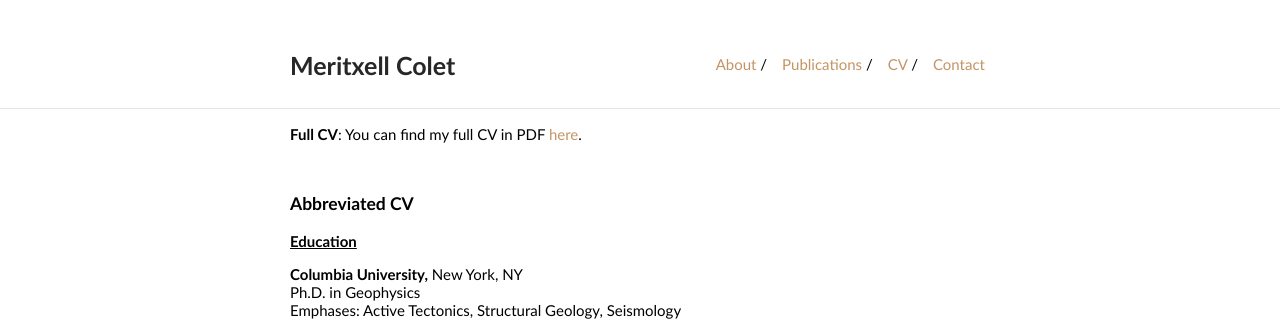
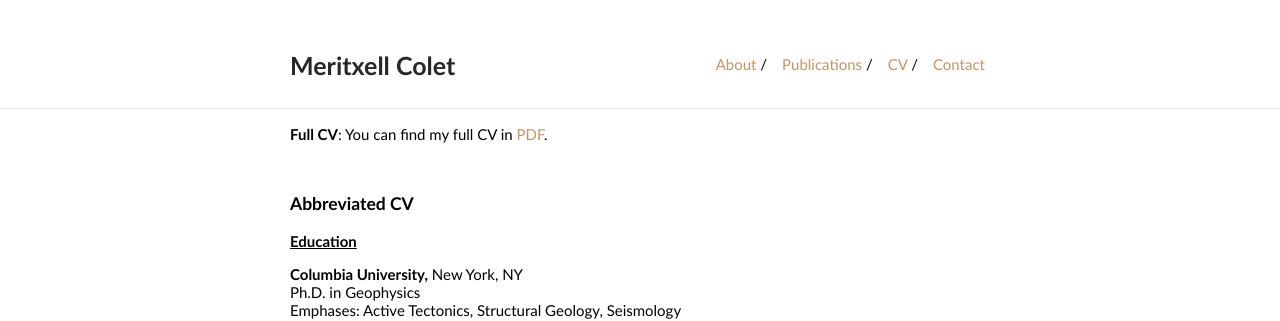
Before and after one commit to MeritxellC/MeritxellC.github.io, a Jekyll site: the page built from cv/cv.md, in a window 1280 px wide. Shown: the top 321 px of the page. Built offline with Jekyll 4.4.1, drawn with Linux system fonts in a browser that asks for light colours.

Commit message:
fix CV link

```diff
--- a/cv/cv.md
+++ b/cv/cv.md
@@ -1,8 +1,9 @@
 ---
 layout: default
 ---
-
-<b>Full CV</b>: You can find my full CV in PDF [here](Meritxell_Colet_CV_PDF.pdf).
+<p>
+<b>Full CV</b>: You can find my full CV in <a href="Meritxell_Colet_CV_PDF.pdf">PDF</a>.
+</p>
 
 <br style="line-height:2">
 
```
